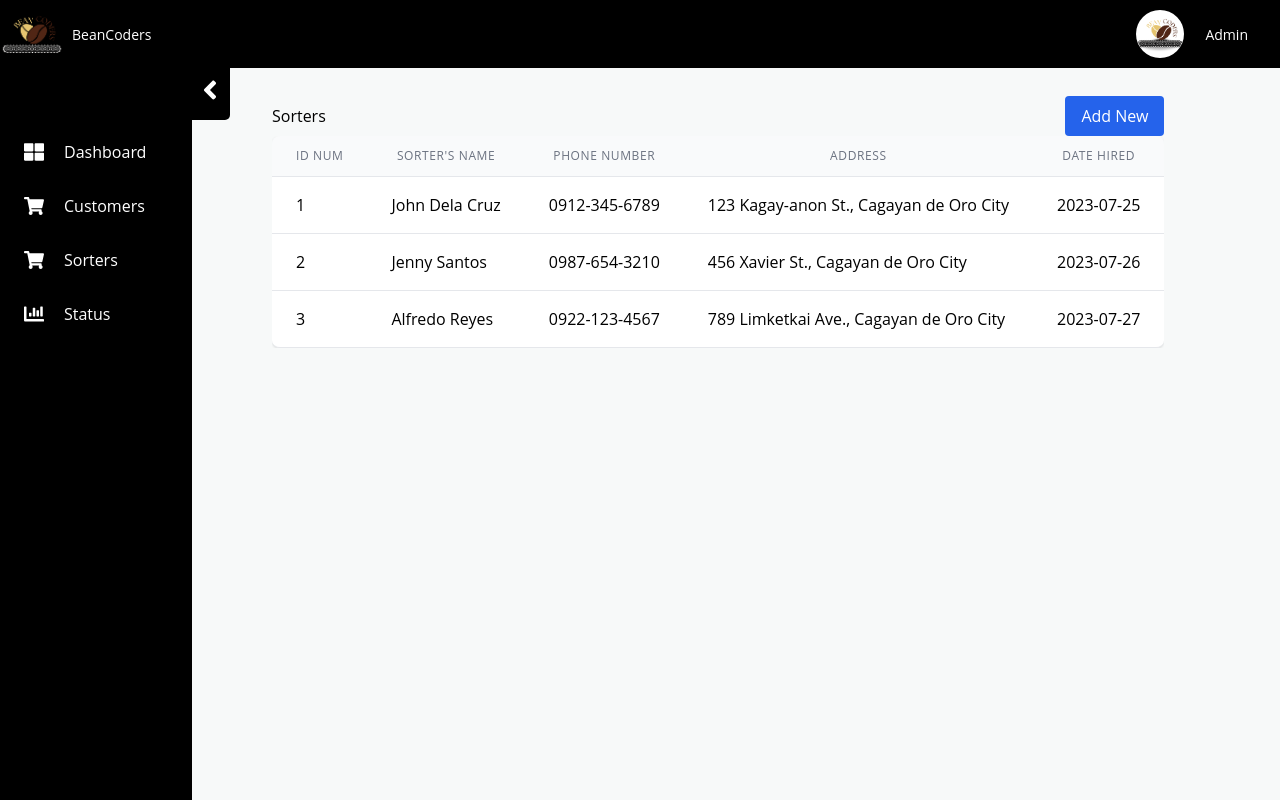
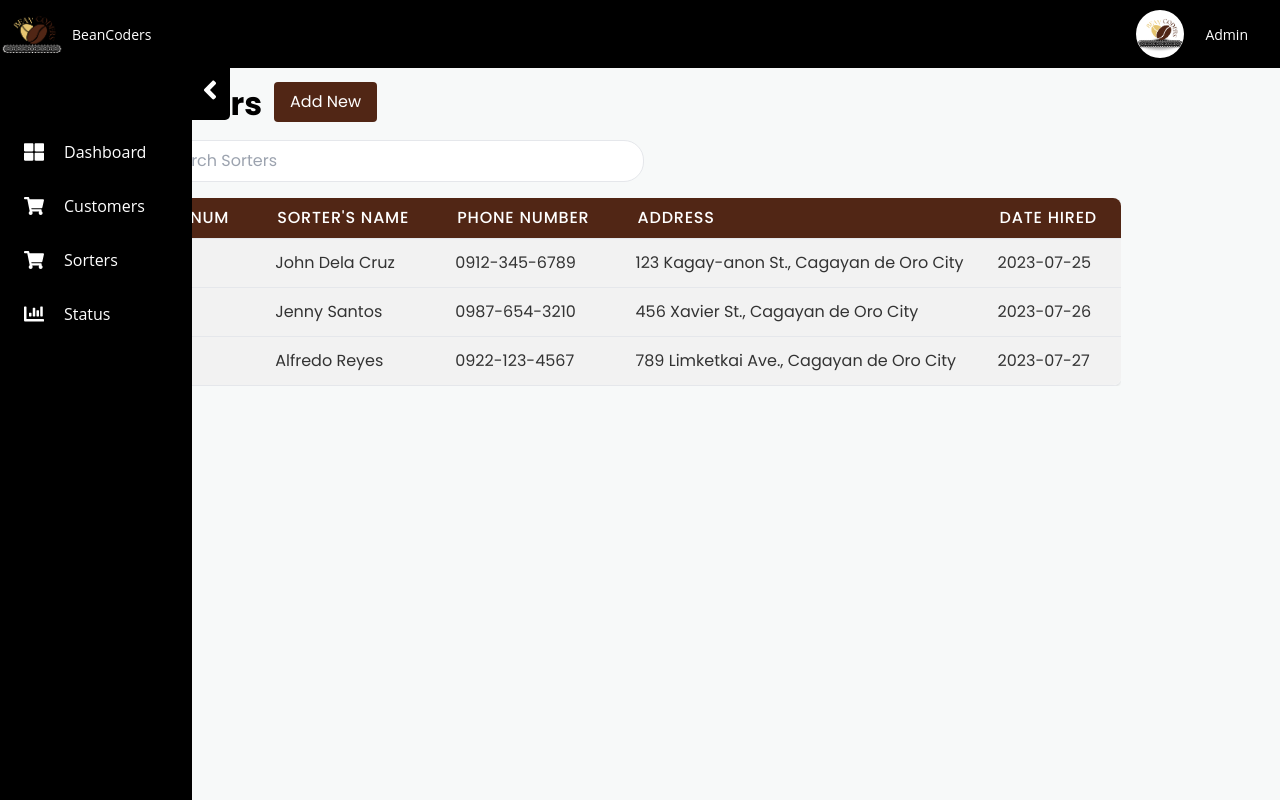
Before and after one commit to joephinecalapiz/beancoders-coffee-sorters, a React (Vite) app: page /sorters in a window 1280 px wide. Built offline with nearby package versions, Linux system fonts and the light colour scheme; no server answers; sample sign-in values are in the browser's storage.

Commit message:
sorter partially done

```diff
--- a/src/screens/DashboardScreen/Customers.jsx
+++ b/src/screens/DashboardScreen/Customers.jsx
@@ -139,7 +139,6 @@ const Customers = () => {
             >
               Add New
             </button>
-
           </div>
         </div>
 
@@ -277,12 +276,12 @@ const Customers = () => {
                   />
                 </div>
 
-                <div class="button-container">
+                <div class="flex justify-between">
                   <button
                     type="submit"
                     className="bg-blue-600 hover:bg-blue-700 text-white font-medium py-2 px-4 rounded focus:outline-none poppins-font"
                   >
-                    Create Customer
+                    Add Customer
                   </button>
                   <button
                     type="button"
--- a/src/screens/DashboardScreen/Sorters.jsx
+++ b/src/screens/DashboardScreen/Sorters.jsx
@@ -4,6 +4,7 @@ import React, { useState } from "react";
 import { useNavigate } from "react-router-dom";
 import Topbar from "../../component/Topbar";
 import Sidebar from "../../component/Sidebar";
+import "../../sorter.css";
 
 const Sorters = () => {
   const navigate = useNavigate();
@@ -51,16 +52,48 @@ const Sorters = () => {
     <>
       <Sidebar />
       <Topbar />
-      <div className="m-auto p-4 sm:ml-64">
-        <div className="flex justify-between items-center mt-20">
-          <h1 className="text-black text-32px">Sorters</h1>
-          <button
-            onClick={openModal}
-            className="px-4 py-2 text-white bg-blue-600 hover:bg-blue-700 rounded focus:outline-none"
-          >
-            Add New
-          </button>
+      <div className="m-auto p-4 sm:ml-32">
+        <div className="flex justify-between items-center">
+          <div className="flex items-center"> {/* Wrapping the heading and button in a flex container */}
+            <h1
+              style={{
+                fontSize: "32px",
+                fontWeight: "bold",
+                fontFamily: "'Poppins', sans-serif",
+              }}
+              className="text-black mt-16 mb-3"
+            >
+              Sorters
+            </h1>
+            <button
+              onClick={openModal}
+              className="px-4 py-2 text-white rounded focus:outline-none ml-3 mt-12"
+              onMouseEnter={(e) => {
+                e.target.style.backgroundColor = "#C4A484";
+                e.target.style.transition = "background-color 0.3s ease";
+              }}
+              onMouseLeave={(e) => {
+                e.target.style.backgroundColor = "#512615";
+                e.target.style.transition = "background-color 0.3s ease";
+              }}
+              style={{
+                backgroundColor: "#512615",
+                fontFamily: "'Poppins', sans-serif",
+              }}
+            >
+              Add New
+            </button>
+          </div>
         </div>
+
+        <div className="mb-4 poppins-font">
+          <input
+            type="text"
+            placeholder="Search Sorters"
+            className="px-4 py-2 border rounded focus:outline-none search-bar"
+          />
+        </div>
+
         <div className="overflow-x-auto">
           <div className="shadow overflow-hidden border-b border-gray-200 sm:rounded-lg">
             <table className="min-w-full divide-y divide-gray-200">
@@ -68,31 +101,31 @@ const Sorters = () => {
                 <tr>
                   <th
                     scope="col"
-                    className="px-6 py-3 text-center text-xs font-medium text-gray-500 uppercase tracking-wider"
+                    className="px-6 py-3 text-center text-xs font-medium text-gray-500 uppercase tracking-wider table-header poppins-font"
                   >
                     Id num
                   </th>
                   <th
                     scope="col"
-                    className="px-6 py-3 text-center text-xs font-medium text-gray-500 uppercase tracking-wider"
+                    className="px-6 py-3 text-center text-xs font-medium text-gray-500 uppercase tracking-wider table-header poppins-font"
                   >
                     Sorter's Name
                   </th>
                   <th
                     scope="col"
-                    className="px-6 py-3 text-center text-xs font-medium text-gray-500 uppercase tracking-wider"
+                    className="px-6 py-3 text-center text-xs font-medium text-gray-500 uppercase tracking-wider table-header poppins-font"
                   >
                     Phone Number
                   </th>
                   <th
                     scope="col"
-                    className="px-6 py-3 text-center text-xs font-medium text-gray-500 uppercase tracking-wider"
+                    className="px-6 py-3 text-center text-xs font-medium text-gray-500 uppercase tracking-wider table-header poppins-font"
                   >
                     Address
                   </th>
                   <th
                     scope="col"
-                    className="px-6 py-3 text-center text-xs font-medium text-gray-500 uppercase tracking-wider"
+                    className="px-6 py-3 text-center text-xs font-medium text-gray-500 uppercase tracking-wider table-header poppins-font"
                   >
                     Date Hired
                   </th>
@@ -100,20 +133,12 @@ const Sorters = () => {
               </thead>
               <tbody className="bg-white divide-y divide-gray-200">
                 {sorterData.map((sorter) => (
-                  <tr key={sorter.id}>
-                    <td className="px-6 py-4 whitespace-nowrap">{sorter.id}</td>
-                    <td className="px-6 py-4 whitespace-nowrap">
-                      {sorter.name}
-                    </td>
-                    <td className="px-6 py-4 whitespace-nowrap">
-                      {sorter.phoneNumber}
-                    </td>
-                    <td className="px-6 py-4 whitespace-nowrap">
-                      {sorter.address}
-                    </td>
-                    <td className="px-6 py-4 whitespace-nowrap">
-                      {sorter.dateHired}
-                    </td>
+                  <tr key={sorter.id} className="sort-table">
+                    <td className="poppins-font">{sorter.id}</td>
+                    <td className="poppins-font">{sorter.name}</td>
+                    <td className="poppins-font">{sorter.phoneNumber}</td>
+                    <td className="poppins-font">{sorter.address}</td>
+                    <td className="poppins-font">{sorter.dateHired}</td>
                   </tr>
                 ))}
               </tbody>
@@ -136,10 +161,10 @@ const Sorters = () => {
             >
               &times;
             </span>
-            <h2 className="text-2xl font-semibold mb-4">Add New Sorter</h2>
+            <h2 className="text-2xl font-semibold mb-4 poppins-font">Add New Sorter</h2>
             <form onSubmit={handleAddNewSorter}>
               <div className="mb-4">
-                <label htmlFor="newSorterName" className="block font-medium">
+                <label htmlFor="newSorterName" className="block font-medium poppins-font">
                   Name:
                 </label>
                 <input
@@ -147,7 +172,7 @@ const Sorters = () => {
                   id="newSorterName"
                   value={newSorterName}
                   onChange={(e) => setNewSorterName(e.target.value)}
-                  className="border rounded px-3 py-2 w-full focus:outline-none focus:border-blue-400"
+                  className="border rounded px-3 py-2 w-full focus:outline-none focus:border-blue-400 poppins-font"
                   required
                 />
               </div>
@@ -155,7 +180,7 @@ const Sorters = () => {
               <div className="mb-4">
                 <label
                   htmlFor="newSorterPhoneNumber"
-                  className="block font-medium"
+                  className="block font-medium poppins-font"
                 >
                   Phone Number:
                 </label>
@@ -164,13 +189,13 @@ const Sorters = () => {
                   id="newSorterPhoneNumber"
                   value={newSorterPhoneNumber}
                   onChange={(e) => setNewSorterPhoneNumber(e.target.value)}
-                  className="border rounded px-3 py-2 w-full focus:outline-none focus:border-blue-400"
+                  className="border rounded px-3 py-2 w-full focus:outline-none focus:border-blue-400 poppins-font"
                   required
                 />
               </div>
 
               <div className="mb-4">
-                <label htmlFor="newSorterAddress" className="block font-medium">
+                <label htmlFor="newSorterAddress" className="block font-medium poppins-font">
                   Address:
                 </label>
                 <input
@@ -178,7 +203,7 @@ const Sorters = () => {
                   id="newSorterAddress"
                   value={newSorterAddress}
                   onChange={(e) => setNewSorterAddress(e.target.value)}
-                  className="border rounded px-3 py-2 w-full focus:outline-none focus:border-blue-400"
+                  className="border rounded px-3 py-2 w-full focus:outline-none focus:border-blue-400 poppins-font"
                   required
                 />
               </div>
@@ -186,7 +211,7 @@ const Sorters = () => {
               <div className="mb-4">
                 <label
                   htmlFor="newSorterDateHired"
-                  className="block font-medium"
+                  className="block font-medium poppins-font"
                 >
                   Date Hired:
                 </label>
@@ -195,7 +220,7 @@ const Sorters = () => {
                   id="newSorterDateHired"
                   value={newSorterDateHired}
                   onChange={(e) => setNewSorterDateHired(e.target.value)}
-                  className="border rounded px-3 py-2 w-full focus:outline-none focus:border-blue-400"
+                  className="border rounded px-3 py-2 w-full focus:outline-none focus:border-blue-400 poppins-font"
                   required
                 />
               </div>
@@ -203,14 +228,14 @@ const Sorters = () => {
               <div className="flex justify-between">
                 <button
                   type="submit"
-                  className="bg-blue-600 hover:bg-blue-700 text-white font-medium py-2 px-4 rounded focus:outline-none"
+                  className="bg-blue-600 hover:bg-blue-700 text-white font-medium py-2 px-4 rounded focus:outline-none poppins-font"
                 >
-                  Create Sorter
+                  Add Sorter
                 </button>
                 <button
                   type="button"
                   onClick={handleCancel}
-                  className="bg-red-600 hover:bg-red-700 text-white font-medium py-2 px-4 rounded focus:outline-none"
+                  className="bg-red-600 hover:bg-red-700 text-white font-medium py-2 px-4 rounded focus:outline-none poppins-font"
                 >
                   Cancel
                 </button>
--- /dev/null
+++ b/src/sorter.css
@@ -0,0 +1,96 @@
+@import url('https://fonts.googleapis.com/css2?family=Poppins:wght@300;400;500;600;700&display=swap');
+/* Table - Header*/
+.table-header {
+    background-color: #512615;
+    color: white;
+    text-align: left;
+    font-size: 16px;
+}
+
+.add-new-btn {
+    font-family: 'Poppins', sans-serif;
+}
+
+.poppins-font {
+    font-family: 'Poppins', sans-serif;
+}
+
+.sorters-table {
+    width: 1000px;
+}
+
+.search-bar {
+    width: 500px;
+    border-radius: 20px;
+}
+
+/* Table - Cell Data (below the header) */
+.sort-table {
+    background-color: #f2f2f2;
+    font-size: 16px;
+    color: #333;
+    text-align: left;
+  }
+
+  .sort-table td {
+    padding: 12px;
+    padding-left: 22px;
+  }
+
+  .sort-table .see-more-button {
+    color: #0066cc;
+    text-decoration: underline;
+  }
+
+  .sort-table .see-more-button:hover {
+    color: #0052a3;
+  }
+
+/* For Modal Styling */
+.modal-overlay {
+    background-color: rgba(0, 0, 0, 0.5);
+}
+
+.modal-container {
+    background-color: #f2f2f2;
+    width: 400px;
+    margin: auto;
+    border-radius: 0.5rem;
+    padding: 2rem;
+}
+
+.modal-close {
+    top: 1rem;
+    right: 1rem;
+    font-size: 1.5rem;
+    cursor: pointer;
+}
+
+.modal-header {
+    font-size: 1.5rem;
+    font-weight: 600;
+    margin-bottom: 1rem;
+}
+
+.modal-form {
+    margin-bottom: 1rem;
+}
+
+.modal-button {
+    padding: 0.5rem 1rem;
+    border-radius: 0.25rem;
+    cursor: pointer;
+    margin-right: 1rem;
+}
+
+/* Modal Buttons */
+.button-container {
+    display: flex;
+    gap: 80px;
+    font-size: 14px;
+}
+
+/* Height of Text Field for Address */
+.custom-address-input {
+    height: 70px;
+}
```
